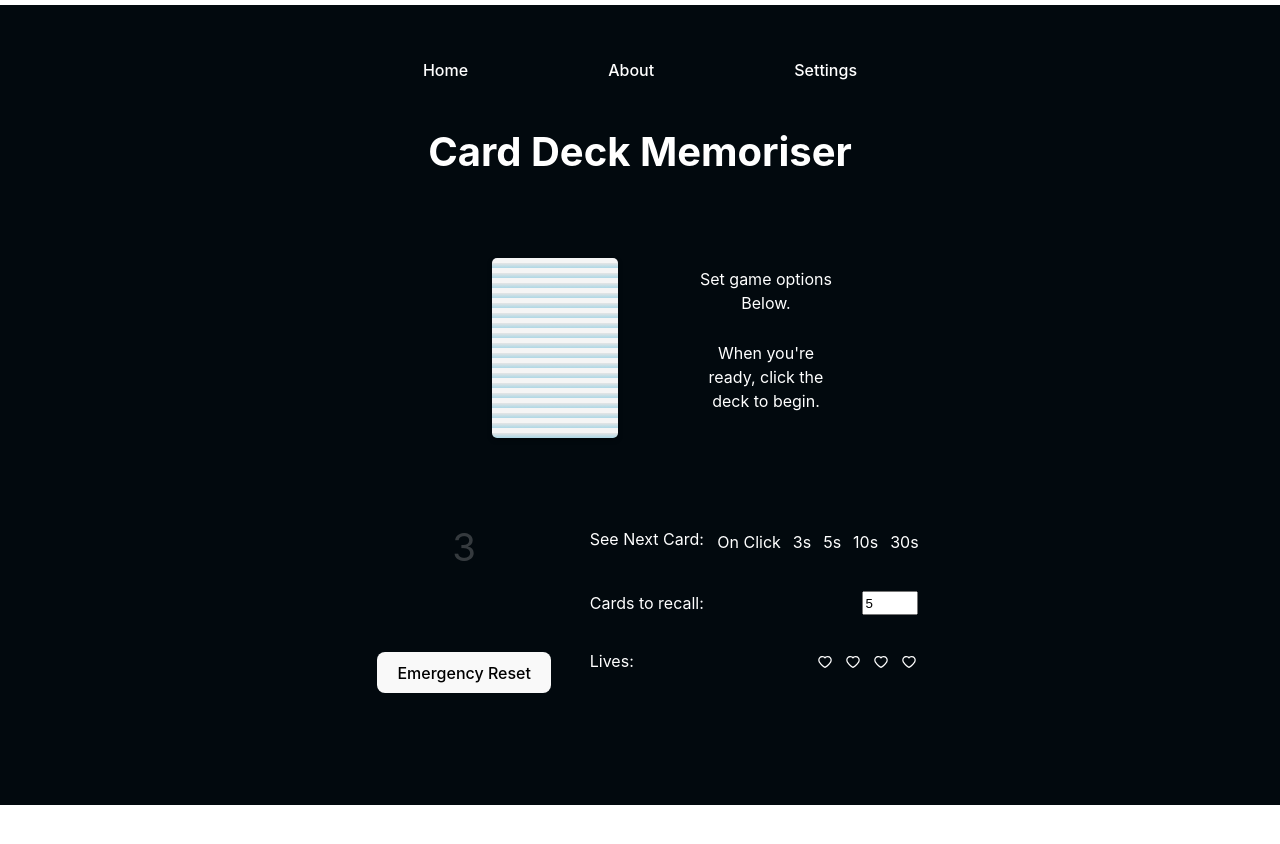
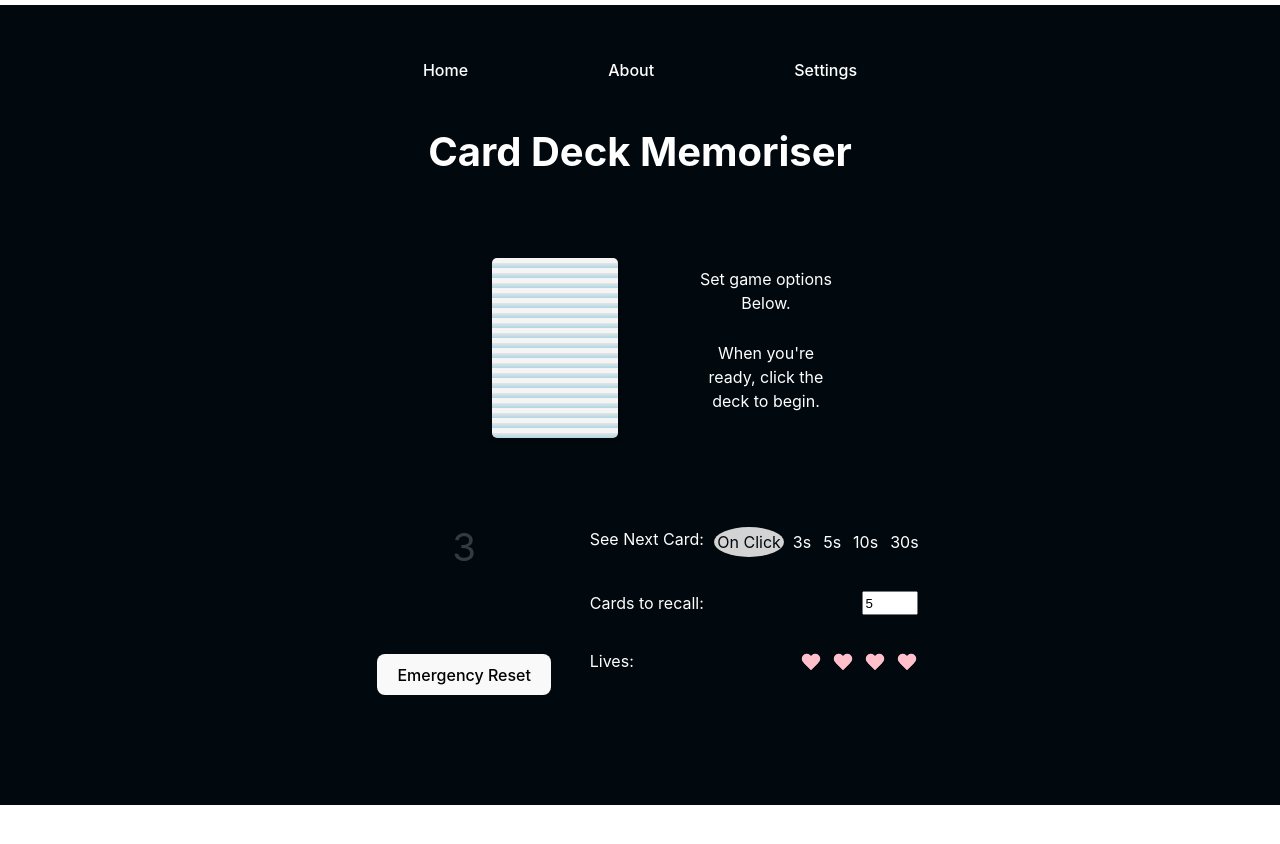
Before and after one commit to Verney2073/mindpalaceapp, a React (Vite) app: page / in a window 1280 px wide. Shown: the top 844 px of the page. Built offline with nearby package versions, Linux system fonts and the light colour scheme.

Commit message:
changed playerLivesDisplay removed ReactIcons

```diff
--- a/src/PlayerActionPanel/PlayerActionPanel.css
+++ b/src/PlayerActionPanel/PlayerActionPanel.css
@@ -21,12 +21,22 @@
     cursor: pointer;
 }
 
-.recall-phase-cards-option.selected {
+.selected {
     background-color: lightgrey;
     border-radius: 50%;
+    color: #02090e;
 }
 
 
 .player-action-panel-container {
     margin-top: 40px;
 }
+
+/* .active {
+    color: pink;
+    background-color: pink;
+} */
+
+/* .game-settings-lives-icon {
+    color: pink;
+} */
--- a/src/PlayerActionPanel/PlayerActionPanel.tsx
+++ b/src/PlayerActionPanel/PlayerActionPanel.tsx
@@ -1,9 +1,12 @@
 import '../App.css'
 import './PlayerActionPanel.css'
-import { AiOutlineHeart } from 'react-icons/ai';
+import { AiFillHeart, AiOutlineHeart } from 'react-icons/ai';
+import { TbHeart } from 'react-icons/Tb'
 import { GiSpades, GiDiamonds, GiHearts, GiClubs } from 'react-icons/gi'
 import { useEffect, useState } from 'react';
 import { gameStates } from '../ApiClient/ApiClient';
+import { IconContext } from 'react-icons';
+import { HeartIcon } from '../PlayerLivesDisplay/HeartIcon';
 
 export function PlayerActionPanel(props: {
     gameState: gameStates,
@@ -22,6 +25,7 @@ export function PlayerActionPanel(props: {
     setPlayerScore: React.Dispatch<React.SetStateAction<number>>
 }) {
     const [selectedOption, setSelectedOption] = useState("");
+    const [selectedSeeNextCard, setSelectedSeeNextCard] = useState("On Click");
 
 
     function updateTimer(newTime: number) {
@@ -78,16 +82,21 @@ export function PlayerActionPanel(props: {
                 <li className='game-settings-item'>
                     <span className="game-settings-title">See Next Card: </span>
                     <span className='game-settings-option-buttons'>
-                        <span className="game-settings-option-button"
-                            onClick={() => props.setSeeCardsTimer(-1)}>On Click</span>
-                        <span onClick={() => updateTimer(3)}
-                            className="game-settings-option-button"> 3s</span>
-                        <span onClick={() => updateTimer(5)}
-                            className="game-settings-option-button"> 5s</span>
-                        <span onClick={() => updateTimer(10)}
-                            className="game-settings-option-button"> 10s</span>
-                        <span onClick={() => updateTimer(30)}
-                            className="game-settings-option-button"> 30s</span>
+                        <span className={`game-settings-option-button ${selectedSeeNextCard === "On Click" ? "selected" : ""
+                            }`}
+                            onClick={function () { props.setSeeCardsTimer(-1), setSelectedSeeNextCard("On Click") }}>On Click</span>
+                        <span onClick={function () { updateTimer(3), setSelectedSeeNextCard("3s") }}
+                            className={`game-settings-option-button ${selectedSeeNextCard === "3s" ? "selected" : ""
+                                }`}> 3s</span>
+                        <span onClick={function () { updateTimer(5), setSelectedSeeNextCard("5s") }}
+                            className={`game-settings-option-button ${selectedSeeNextCard === "5s" ? "selected" : ""
+                                }`}> 5s</span>
+                        <span onClick={function () { updateTimer(10), setSelectedSeeNextCard("10s") }}
+                            className={`game-settings-option-button ${selectedSeeNextCard === "10s" ? "selected" : ""
+                                }`}> 10s</span>
+                        <span onClick={function () { updateTimer(30), setSelectedSeeNextCard("30s") }}
+                            className={`game-settings-option-button ${selectedSeeNextCard === "30s" ? "selected" : ""
+                                }`}> 30s</span>
                     </span>
                 </li><br></br>
                 <li className='game-settings-item'>
@@ -102,16 +111,14 @@ export function PlayerActionPanel(props: {
                     <label className="game-settings-title">Lives: </label>
                     <div className="game-settings-lives-container">
                         <div className="game-settings-lives life-one" onClick={() => handleLifeClick(1, props.gameState)}>
-                            <AiOutlineHeart
-                                className="game-settings-lives-icon" /></div>
+                            <HeartIcon activeHeart={props.playerLives > 0 ? true : false} /></div>
                         <div className="game-settings-lives life-two" onClick={() => handleLifeClick(2, props.gameState)}>
-                            <AiOutlineHeart className="game-settings-lives-icon" /></div>
+                            <HeartIcon activeHeart={props.playerLives > 1 ? true : false} /></div>
                         <div className="game-settings-lives life-three" onClick={() => handleLifeClick(3, props.gameState)}>
-                            <AiOutlineHeart className="game-settings-lives-icon" /></div>
+                            <HeartIcon activeHeart={props.playerLives > 2 ? true : false} /></div>
                         <div className="game-settings-lives life-four" onClick={() => handleLifeClick(4, props.gameState)}>
-                            <AiOutlineHeart className="game-settings-lives-icon" /></div>
+                            <HeartIcon activeHeart={props.playerLives > 3 ? true : false} /></div>
                     </div>
-                    {/* <input type="number" id="wrong-guesses" className="game-settings-item"></input> */}
                 </li> <br></br>
             </ul>
             <div className=
@@ -128,7 +135,7 @@ export function PlayerActionPanel(props: {
                         }>
                         Submit guess
                     </button>
-                     <button className="recall-phase-skip-card" onClick={()=> handleSkipCard()}></button>
+                    <button className="recall-phase-skip-card" onClick={() => handleSkipCard()}></button>
                 </div>
                 <div className="recall-phase-cards-section">
                     <table className='recall-phase-cards-table'>
--- /dev/null
+++ b/src/PlayerLivesDisplay/HeartIcon.css
@@ -0,0 +1,55 @@
+.heart {
+    display: inline-block;
+    position: relative;
+    width: 20px;
+    height: 20px;
+}
+
+.heart:before,
+.heart:after {
+    content: "";
+    position: absolute;
+    top: 0;
+    left: 10px;
+    width: 10px;
+    height: 16px;
+    transform: rotate(-45deg);
+    transform-origin: 0 100%;
+    border-radius: 5px 5px 0 0;
+}
+
+.heart.active-life:before {
+    background: pink;
+}
+
+.heart.active-life:after {
+    background: pink;
+}
+
+
+.heart:after {
+    left: 0;
+    transform: rotate(45deg);
+    transform-origin: 100% 100%;
+}
+
+.heart .heart-shape {
+    position: absolute;
+    top: 0;
+    left: 0;
+    width: 20px;
+    height: 20px;
+    background-color: transparent;
+    border-radius: 10px 10px 0 0;
+}
+
+
+.heart.inactive-life::before {
+    background: hsl(0, 0%, 70%);
+    transition: .25s ease-in-out;
+}
+
+.heart.inactive-life::after {
+    background: hsl(0, 0%, 70%);
+    transition: .25s ease-in-out;
+}
--- /dev/null
+++ b/src/PlayerLivesDisplay/HeartIcon.tsx
@@ -0,0 +1,12 @@
+import './HeartIcon.css'
+
+export function HeartIcon(props: {
+    activeHeart: boolean}) {
+
+    return (
+
+            <div className={`heart ${props.activeHeart ? "active-life" : "inactive-life"}`}>
+                <div className="heart-shape"></div>
+        </div>
+    )
+}
--- a/src/PlayerLivesDisplay/PlayerLivesDisplay.css
+++ b/src/PlayerLivesDisplay/PlayerLivesDisplay.css
@@ -1,4 +1,4 @@
-.active {
-    background-color: pink;
+/* .active {
+    color: pink;
     border-radius: 50%;
-}
+} */
--- a/src/PlayerLivesDisplay/PlayerLivesDisplay.tsx
+++ b/src/PlayerLivesDisplay/PlayerLivesDisplay.tsx
@@ -1,7 +1,7 @@
 import { AiOutlineHeart } from "react-icons/ai";
-import { IconContext } from "react-icons";
 import { gameStates } from "../ApiClient/ApiClient";
 import "./PlayerLivesDisplay.css"
+import { HeartIcon } from "./HeartIcon";
 
 
 
@@ -31,14 +31,12 @@ export function PlayerLivesDisplay(props: {
         }
     }
 
-    const style = { color: "pink" }
 
     if (props.gameState == gameStates.recallPhase)
         return (
-            <IconContext.Provider value={{ color: "pink", className: "active" }}>
+
             <div className="game-settings-lives-container">
-
-                    <div className="game-settings-lives life-one">
+                {/* <div className="game-settings-lives life-one">
                         <AiOutlineHeart
                             className={`game-settings-lives-icon ${props.playerLives > 0 ? "active" : ""}`} /></div>
                 <div className="game-settings-lives life-two">
@@ -48,11 +46,11 @@ export function PlayerLivesDisplay(props: {
                 <div className="game-settings-lives life-three">
                     <AiOutlineHeart className={`game-settings-lives-icon ${props.playerLives > 2 ? "active" : ""}`} /></div>
                 <div className="game-settings-lives life-four">
-                        <AiOutlineHeart className={`game-settings-lives-icon ${props.playerLives > 3 ? "active" : ""}`} /></div>
-
-                </div>
-            </IconContext.Provider>
-
+                    <AiOutlineHeart className={`game-settings-lives-icon ${props.playerLives > 3 ? "active" : ""}`} /></div> */}
+                <HeartIcon activeHeart= {props.playerLives > 0 ? true : false} />
+                <HeartIcon activeHeart= {props.playerLives > 1 ? true : false} />
+                <HeartIcon activeHeart= {props.playerLives > 2 ? true : false} />
+                <HeartIcon activeHeart= {props.playerLives > 3 ? true : false} />
+            </div >
         )
-
 }
--- a/src/SettingsPage/Settings.tsx
+++ b/src/SettingsPage/Settings.tsx
@@ -1,21 +1,26 @@
 import { useEffect, useState } from "react";
 import { drawFromDeck, fetchDeckOfCards } from "../ApiClient/ApiClient"
+import './Settings.css'
 
 export function Settings() {
-     const [DeckId,setDeckId] = useState("");
+    const [DeckId, setDeckId] = useState("");
 
-    useEffect(() => {
-        fetchDeckOfCards()
-         .then(response => setDeckId(response.deck_id))
+    // useEffect(() => {
+    //     fetchDeckOfCards()
+    //         .then(response => setDeckId(response.deck_id))
 
-      },[]);
+    // }, []);
 
-     var ourCard = drawFromDeck(DeckId)
+    // var ourCard = drawFromDeck(DeckId)
 
     return (
         <div>
-            <div>Page in Progress!</div>
+            <div >Page in Progress!</div>
             <div> Testing the DeckOfCards API</div>
+            <div className="heart">
+                <div className="heart-shape"></div>
+            </div>
+
         </div>
     )
 }
```
Lines whose indentation alone changed are shown as unchanged.
